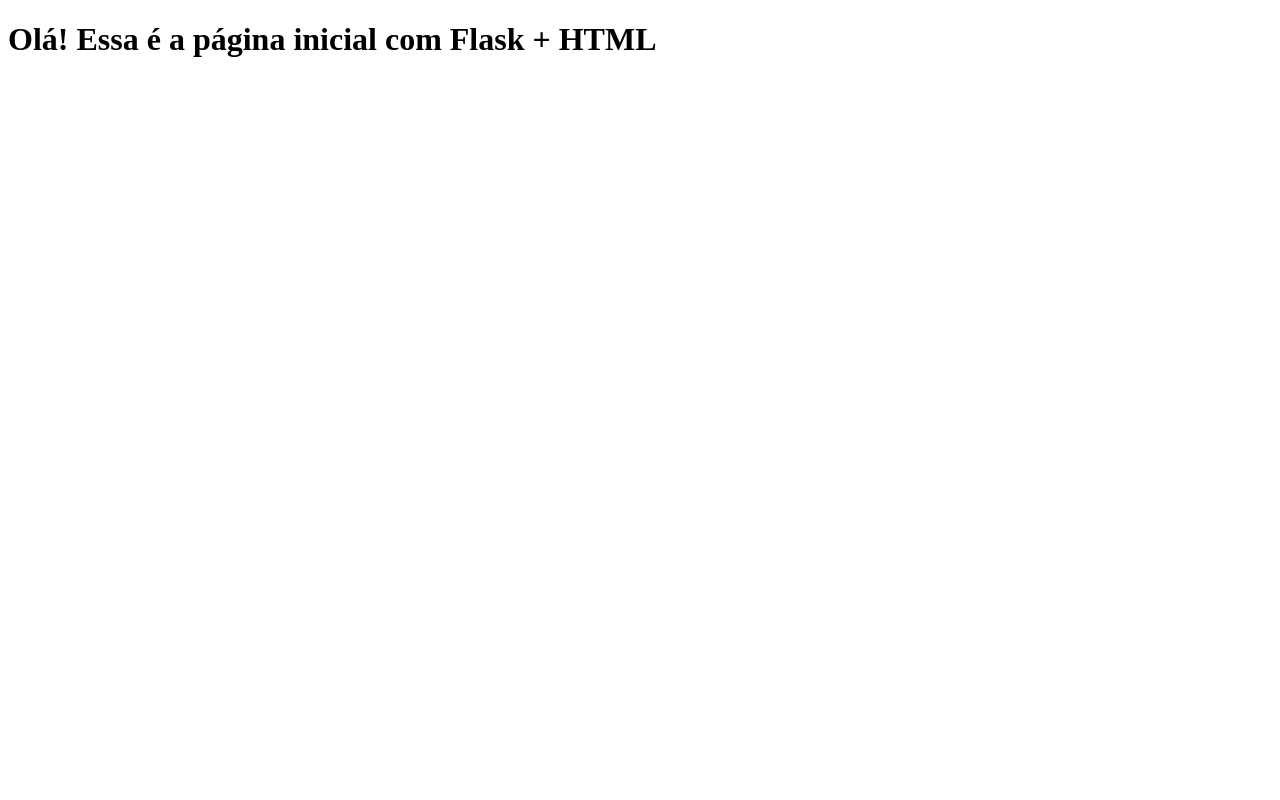
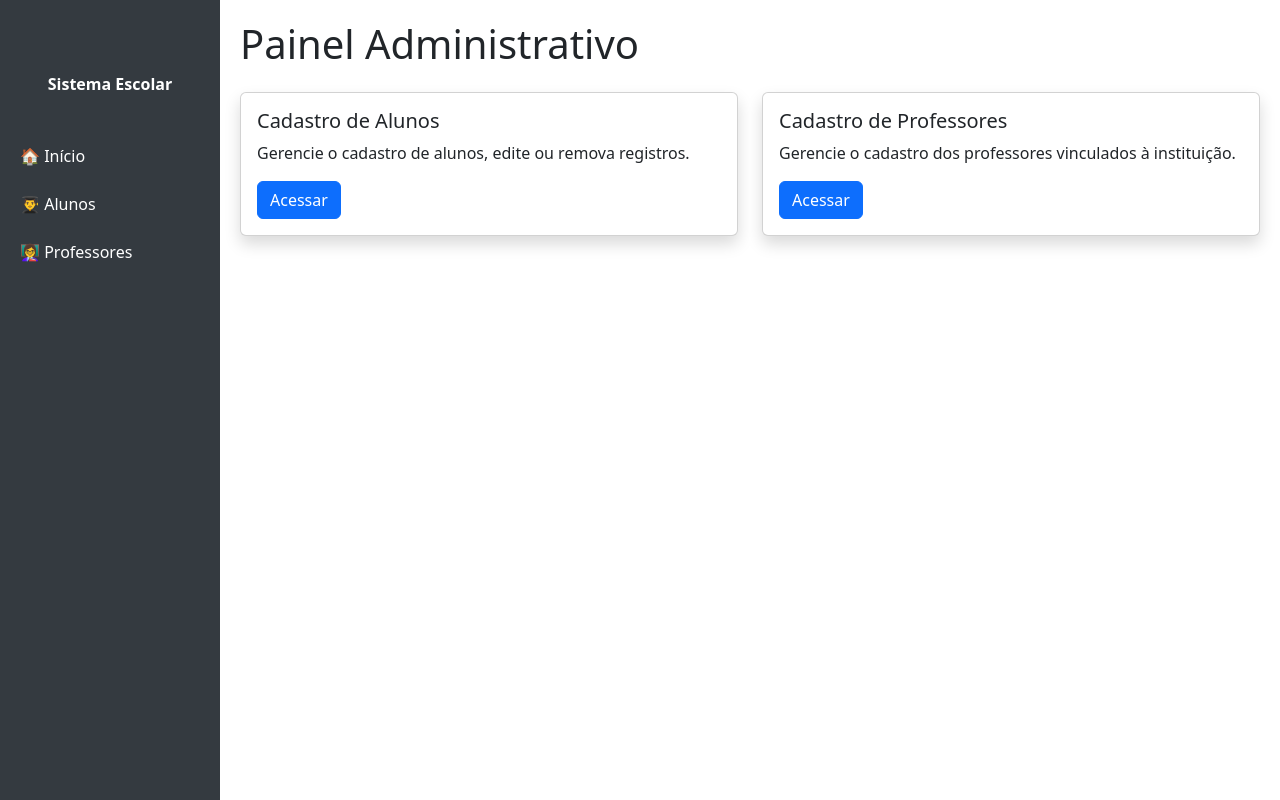
Before and after one commit to amiranda-dev/pweb-flask, a Flask app: page / in a window 1280 px wide. Run offline with Flask 3, Linux system fonts and the light colour scheme.

Commit message:
adicinado dashboard e modularização

```diff
--- /dev/null
+++ b/templates/cabecalho.html
@@ -0,0 +1,58 @@
+<!DOCTYPE html>
+<html lang="pt-BR">
+<head>
+    <meta charset="UTF-8">
+    <meta name="viewport" content="width=device-width, initial-scale=1.0">
+    <title>Dashboard - Sistema Escolar</title>
+    <link href="https://cdn.jsdelivr.net/npm/bootstrap@5.3.3/dist/css/bootstrap.min.css" rel="stylesheet">
+    <style>
+        body {
+            min-height: 100vh;
+        }
+        .sidebar {
+            height: 100vh;
+            position: fixed;
+            left: 0;
+            top: 0;
+            width: 220px;
+            background-color: #343a40;
+            padding-top: 60px;
+        }
+        .sidebar a {
+            color: #fff;
+            display: block;
+            padding: 12px 20px;
+            text-decoration: none;
+        }
+        .sidebar a:hover {
+            background-color: #495057;
+        }
+        .main {
+            margin-left: 220px;
+            padding: 20px;
+        }
+        @media (max-width: 768px) {
+            .sidebar {
+                position: static;
+                width: 100%;
+                height: auto;
+                padding-top: 0;
+            }
+            .main {
+                margin-left: 0;
+            }
+        }
+    </style>
+</head>
+<body>
+
+    <!-- Sidebar -->
+    <nav class="sidebar">
+        <a class="navbar-brand text-center fw-bold d-block mb-4 text-white" href="#">Sistema Escolar</a>
+        <a href="#">🏠 Início</a>
+        <a href="#">👨‍🎓 Alunos</a>
+        <a href="#">👩‍🏫 Professores</a>
+    </nav>
+
+    <!-- Main content -->
+    <div class="main">
--- a/templates/index.html
+++ b/templates/index.html
@@ -1,11 +1,29 @@
-<!DOCTYPE html>
-<html lang="pt-br">
-<head>
-    <meta charset="UTF-8">
-    <meta name="viewport" content="width=device-width, initial-scale=1.0">
-    <title>Bem vindo ao Flask</title>
-</head>
-<body>
-    <h1>Olá! Essa é a página inicial com Flask + HTML</h1>
-</body>
-</html>
+{% include 'cabecalho.html' %}
+
+        <h1 class="mb-4">Painel Administrativo</h1>
+
+        <div class="row">
+
+                <div class="col-md-6 mb-4">
+                    <div class="card shadow">
+                        <div class="card-body">
+                            <h5 class="card-title">Cadastro de Alunos</h5>
+                            <p class="card-text">Gerencie o cadastro de alunos, edite ou remova registros.</p>
+                            <a href="#" class="btn btn-primary">Acessar</a>
+                        </div>
+                    </div>
+                </div>
+
+                <div class="col-md-6 mb-4">
+                    <div class="card shadow">
+                        <div class="card-body">
+                            <h5 class="card-title">Cadastro de Professores</h5>
+                            <p class="card-text">Gerencie o cadastro dos professores vinculados à instituição.</p>
+                            <a href="#" class="btn btn-primary">Acessar</a>
+                        </div>
+                    </div>
+                </div>
+
+        </div>
+
+{% include 'rodape.html' %}
--- /dev/null
+++ b/templates/rodape.html
@@ -0,0 +1,4 @@
+</div>
+
+</body>
+</html>
```
